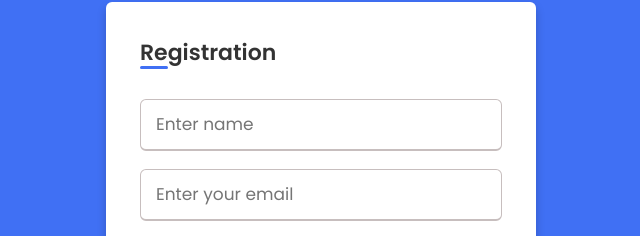
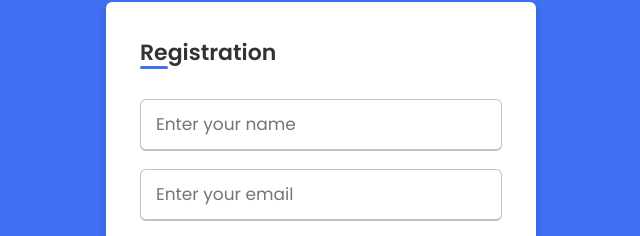
Before and after one commit to sonuribin/static-web-host, a plain HTML site: page index.html in a window 1280 px wide. Shown: the part 128-364 px from the top of the page, 319-959 px from the left. Drawn offline with Linux system fonts and the light colour scheme.

Commit message:
Update index.html

```diff
--- a/index.html
+++ b/index.html
@@ -10,7 +10,7 @@
     <h2>Registration</h2>
     <form action="#">
       <div class="input-box">
-        <input type="text" placeholder="Enter name" required>
+        <input type="text" placeholder="Enter your name" required>
       </div>
       <div class="input-box">
         <input type="text" placeholder="Enter your email" required>
```
